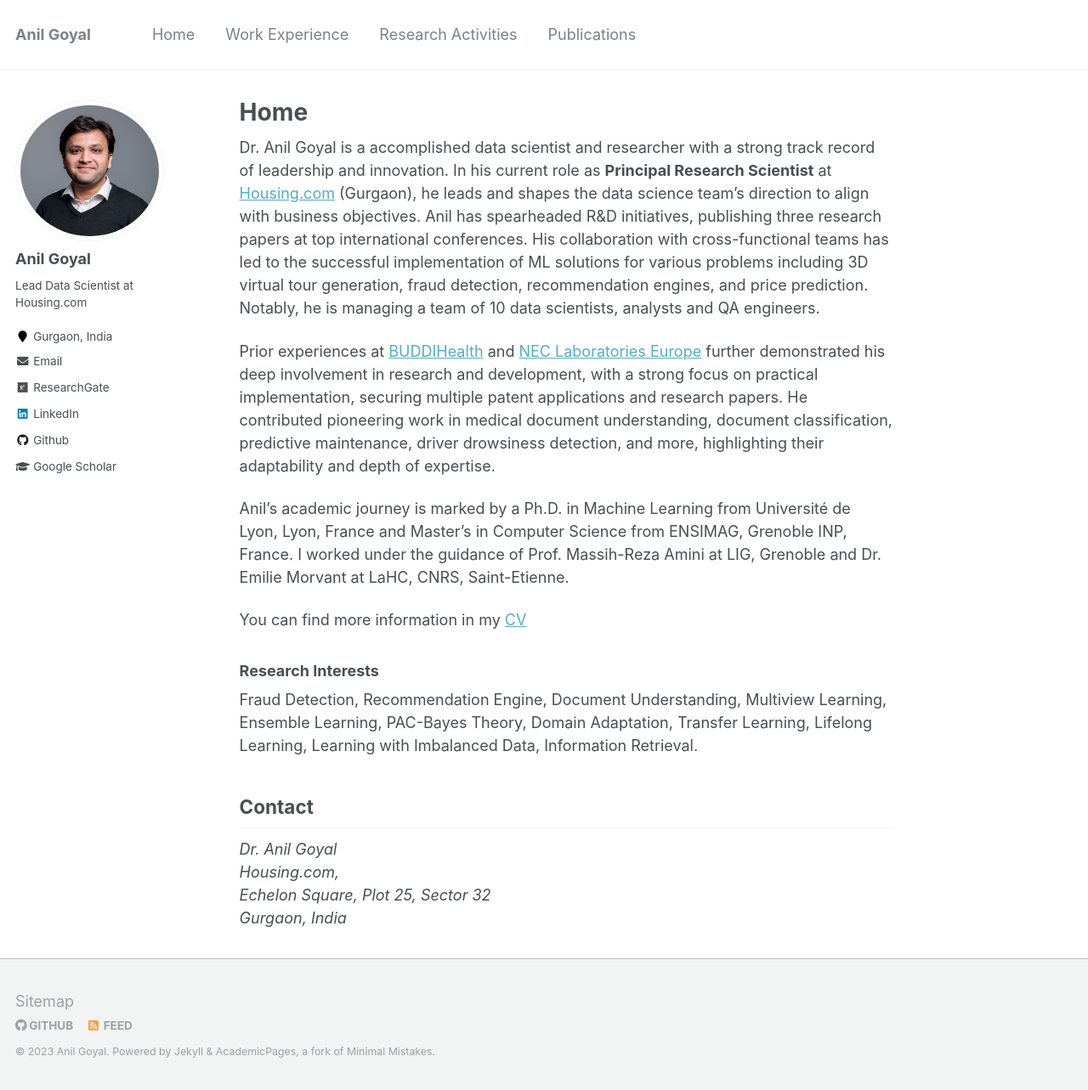
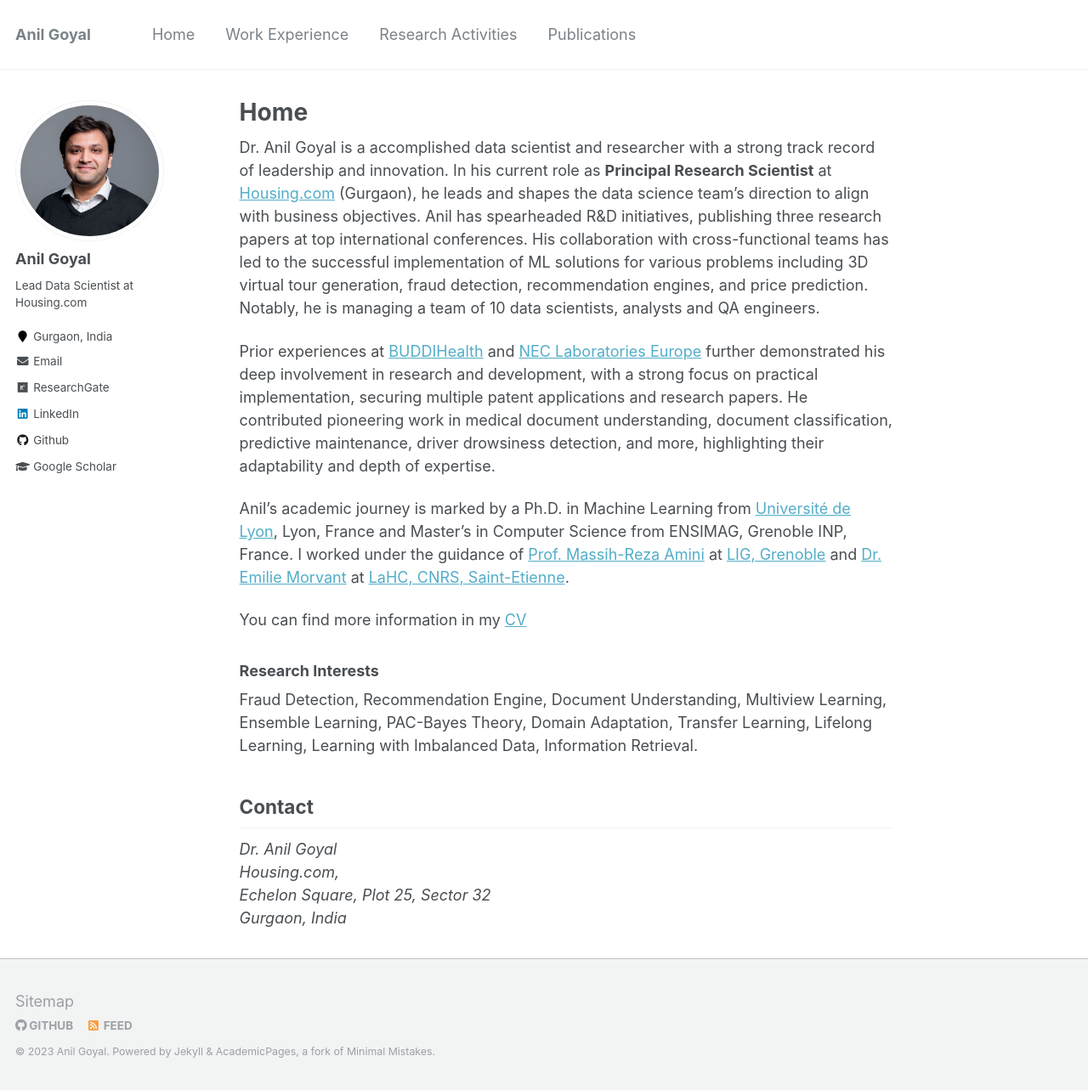
Before and after one commit to goyalanil/goyalanil.github.io, a Jekyll site: the page built from _pages/about.md, in a window 1280 px wide and 1283 px high. Shown: the whole window at 85% size. Built offline with Jekyll 4.4.1, drawn with Linux system fonts in a browser that asks for light colours; part of the change alters nothing that is shown.

```diff
--- a/_pages/about.md
+++ b/_pages/about.md
@@ -12,7 +12,7 @@ Dr. Anil Goyal is a accomplished data scientist and researcher with a strong tra
 
 Prior experiences at [BUDDIHealth](https://buddi.ai/) and [NEC Laboratories Europe](https://www.neclab.eu/) further demonstrated his deep involvement in research and development, with a strong focus on practical implementation, securing multiple patent applications and research papers. He contributed pioneering work in medical document understanding, document classification, predictive maintenance, driver drowsiness detection, and more, highlighting their adaptability and depth of expertise.
 
-Anil's academic journey is marked by a Ph.D.  in Machine Learning from Université de Lyon, Lyon, France and Master's in Computer Science from  ENSIMAG, Grenoble INP, France.  I worked under the guidance of Prof. Massih-Reza Amini at LIG, Grenoble and Dr. Emilie Morvant at LaHC, CNRS, Saint-Etienne.
+Anil's academic journey is marked by a Ph.D.  in Machine Learning from [Université de  Lyon](https://www.universite-lyon.fr/version-anglaise/udl-en-6709.kjsp), Lyon, France and Master's in Computer Science from  ENSIMAG, Grenoble INP, France.  I worked under the guidance of [Prof. Massih-Reza Amini](http://ama.liglab.fr/~amini/ ) at [LIG, Grenoble](https://www.liglab.fr/) and [Dr. Emilie Morvant](http://perso.univ-st-etienne.fr/me63854h/) at [LaHC, CNRS, Saint-Etienne](http://laboratoirehubertcurien.fr/).
 
 You can find more information in my [CV](https://goyalanil.github.io/files/Anil_Goyal_Resume.pdf)
 
```
